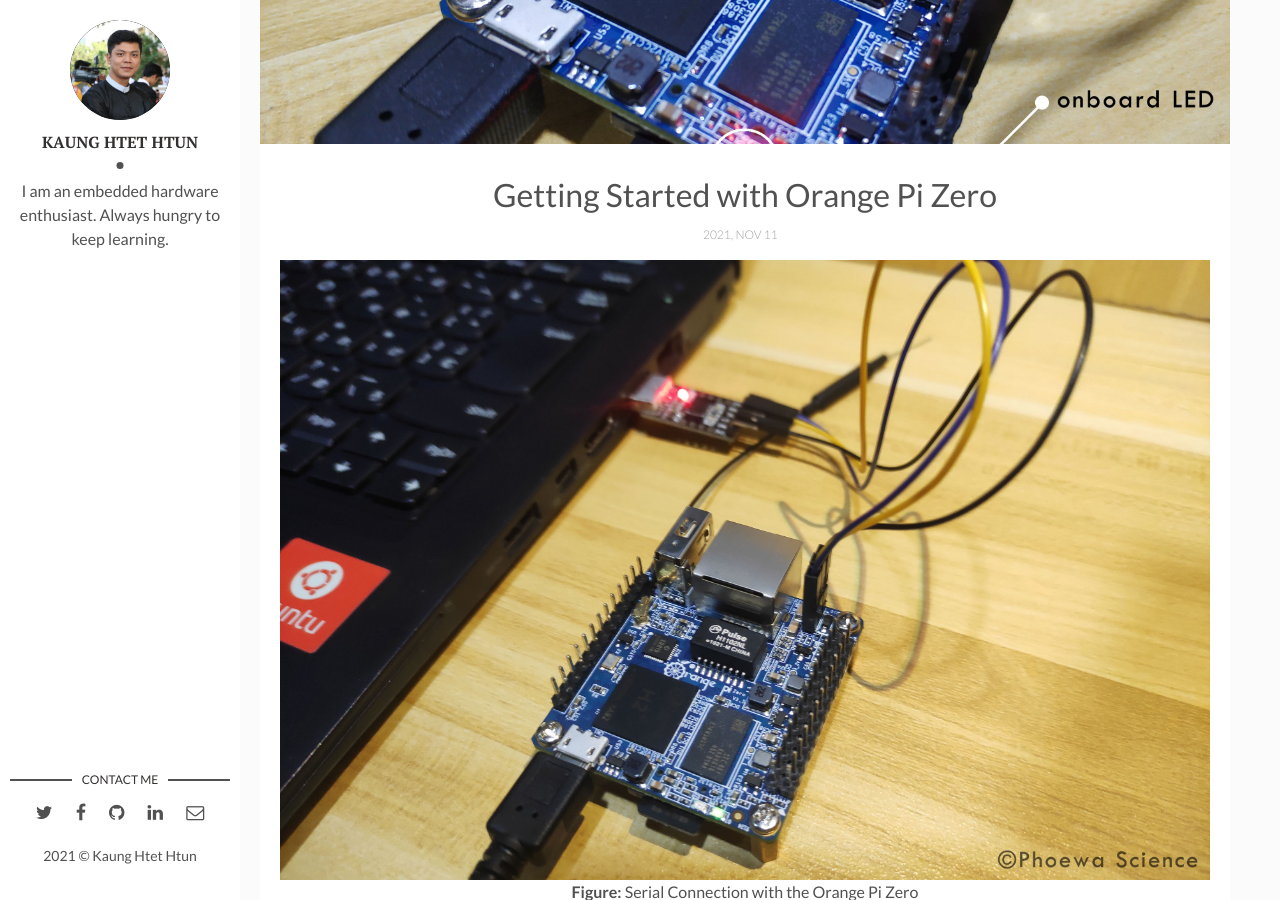
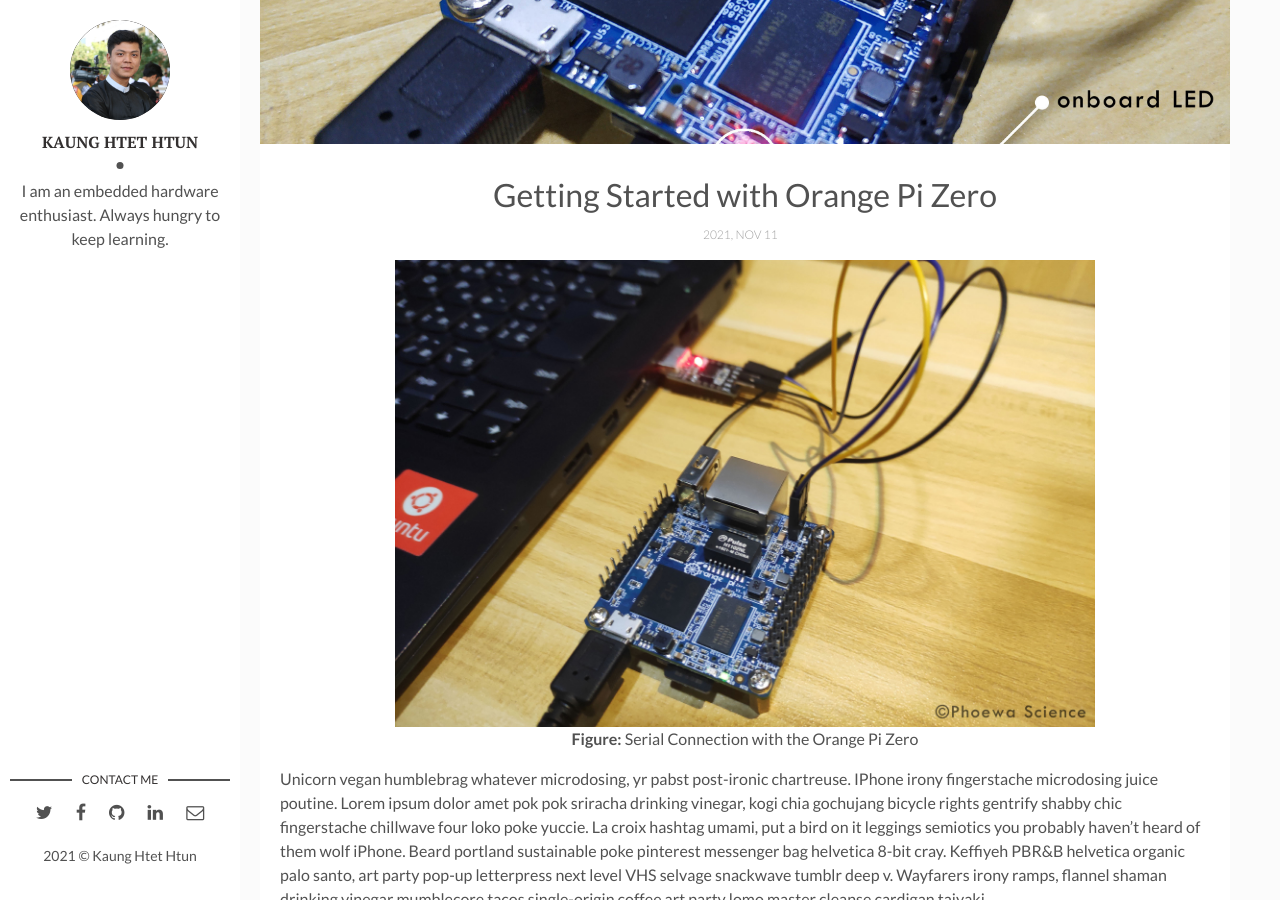
Before and after one commit to kogyikaunghtet/kogyikaunghtet.github.io, a Jekyll site: the page built from _posts/2021-11-11-opi-guide.markdown, in a window 1280 px wide and 900 px high, scrolled down 376 px. Built offline with Jekyll 4.4.1, drawn with Linux system fonts in a browser that asks for light colours; comment, search, counter and statistics services are not loaded.

Commit message:
initial commit

```diff
--- a/_posts/2021-11-11-opi-guide.markdown
+++ b/_posts/2021-11-11-opi-guide.markdown
@@ -9,7 +9,7 @@
 ---
 
 <p align="center">
-<img src="/assets/img/opi_get_started/opi_ttl.jpg">
+<img src="/assets/img/opi_get_started/opi_ttl.jpg" style="width:700px;height:467px;">
 <br>
 <a><b>Figure:</b> Serial Connection with the Orange Pi Zero</a>
 </p>
```
Also changed, not shown: _posts/2021-11-27-tft-opi.markdown (+1 -1 lines).
